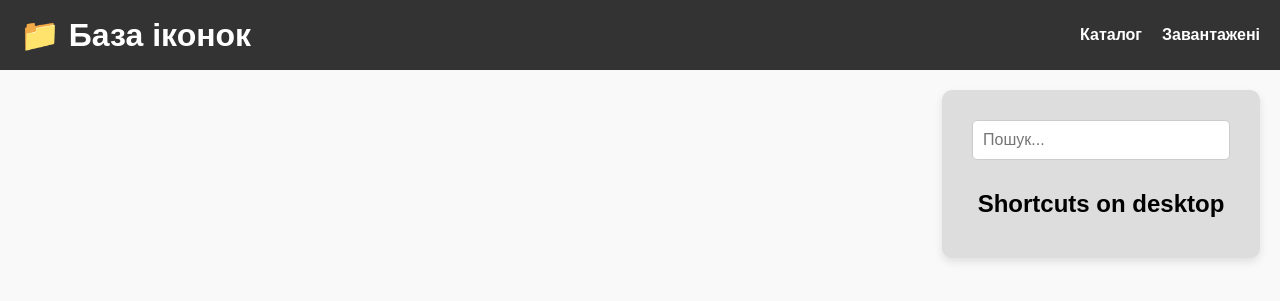
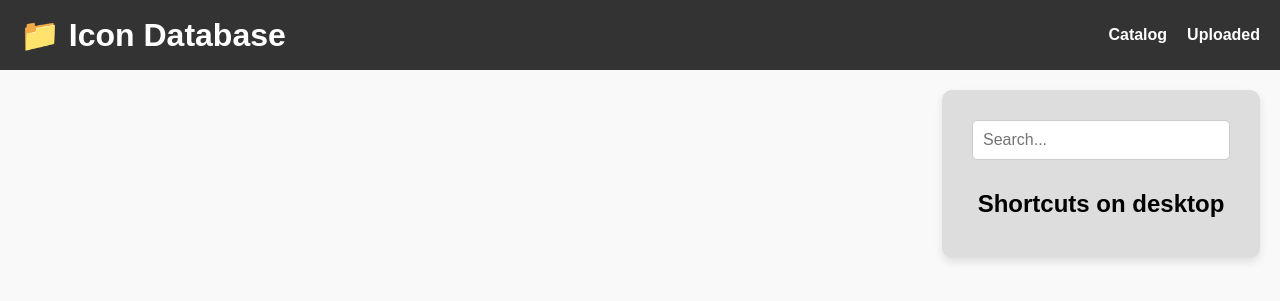
Before and after one commit to Artur-Nayman/icon_changer, a Flask app: template templates/index.html in a window 1280 px wide. Shown: the top 301 px of the page. Run offline with Flask 3, Linux system fonts and the light colour scheme; the template is opened without the code that fills it, so the values that code supplies are empty; parts of the project's set-up code (start-up, migrations or seed data) failed here and were passed over.

Commit message:
Translated all textes

```diff
--- a/app.py
+++ b/app.py
@@ -1,4 +1,4 @@
-#Run pyinstaller app.spec to do exe file
+#Run pyinstaller --onefile app.py to do exe file
 from flask import Flask, render_template, request, jsonify
 import os
 from main import change_existing_shortcut_icon, scan_directory, reformat_file
@@ -6,7 +6,6 @@ from config import icon_directory, desktop_path
 import requests
 from flask_cors import CORS
 import webbrowser
-from threading import Timer
 
 app = Flask(__name__)
 CORS(app)
@@ -79,7 +78,9 @@ def download_icon():
         return jsonify({"message": f"Помилка: {str(e)}"}), 500
 
 
+
 if __name__ == '__main__':
     url = "https://artur-nayman.github.io/icon-db-wesite/"
-    Timer(1, lambda: webbrowser.open(url)).start()
-    app.run(debug=True)
+    if not app.debug or os.environ.get("WERKZEUG_RUN_MAIN") == "true":
+        webbrowser.open(url)
+    app.run(debug=False)
--- a/templates/index.html
+++ b/templates/index.html
@@ -1,5 +1,5 @@
 <!DOCTYPE html>
-<html lang="uk">
+<html lang="en">
 <head>
     <meta charset="UTF-8">
     <meta name="viewport" content="width=device-width, initial-scale=1.0">
@@ -11,7 +11,7 @@
             background-color: #f9f9f9;
         }
 
-        /* Навбар */
+        /* Navbar */
         .navbar {
             height: 70px;
             background-color: #333;
@@ -39,13 +39,13 @@
             color: #ddd;
         }
 
-        /* Основний контейнер */
+        /* Main container */
         .main-container {
             display: flex;
             overflow: hidden;
         }
 
-        /* Іконки */
+        /* Icons */
         .icon-grid {
             display: grid;
             grid-template-columns: repeat(auto-fill, minmax(120px, 1fr));
@@ -88,7 +88,7 @@
             display: none;
         }
 
-        /* Кнопка Встановити */
+        /* Install button */
         .install-btn {
             margin-top: 6px;
             font-size: 12px;
@@ -105,7 +105,7 @@
             background-color: #555;
         }
 
-        /* Бічна панель */
+        /* Sidebar */
         .sidebar {
             width: 300px;
             background-color: #ddd;
@@ -156,20 +156,20 @@
     </style>
 </head>
 <body>
-    <!-- Навбар -->
+    <!-- Navbar -->
     <div class="navbar">
-        <h1>📁 База іконок</h1>
+        <h1>📁 Icon Database</h1>
         <div class="nav-links">
-            <a href="https://artur-nayman.github.io/icon-db-wesite/" class="nav-link">Каталог</a>
-            <a href="http://127.0.0.1:5000" class="nav-link">Завантажені</a>
+            <a href="https://artur-nayman.github.io/icon-db-wesite/" class="nav-link">Catalog</a>
+            <a href="http://127.0.0.1:5000" class="nav-link">Uploaded</a>
         </div>
     </div>
 
-    <!-- Основний контейнер -->
+    <!-- Main container -->
     <div class="main-container">
-        <!-- Іконки -->
+        <!-- Icons -->
         <div class="icon-grid" id="iconGrid">
-            <!-- Іконки будуть вставлені сюди динамічно -->
+            <!-- Icons will be inserted here dynamically -->
             {% for icon in icons %}
             <div class="icon-wrapper" onclick="selectIcon('{{ icon }}')">
                 <img src="{{ url_for('static', filename='icons/' + icon) }}" alt="{{ icon }}">
@@ -178,10 +178,11 @@
             {% endfor %}
         </div>
 
-        <!-- Бічна панель -->
+
+        <!-- Sidebar -->
         <div class="sidebar">
             <div class="search-container">
-                <input type="text" id="searchInput" placeholder="Пошук..." onkeyup="filterIcons()">
+                <input type="text" id="searchInput" placeholder="Search..." onkeyup="filterIcons()">
             </div>
             <div class="shortcuts-list">
                 <h2>Shortcuts on desktop</h2>
@@ -196,7 +197,7 @@
 
     <script>
         function selectIcon(icon) {
-            const shortcutName = prompt("Введіть ім'я ярлика:");
+            const shortcutName = prompt("Enter shortcut name:");
             if (shortcutName) {
                 fetch('/select_icon', {
                     method: 'POST',
@@ -207,7 +208,7 @@
                 })
                 .then(response => response.json())
                 .then(data => {
-                    alert('Вибрана іконка: ' + data.icon + ' для ярлика: ' + data.shortcut);
+                    alert('Selected icon: ' + data.icon + ' for shortcut: ' + data.shortcut);
                 });
             }
         }
@@ -229,21 +230,20 @@
             }
         }
 
-
         document.addEventListener('DOMContentLoaded', () => {
-  // Знаходимо всі li у списку ярликів
+            // Find all li elements in the shortcut list
             const shortcutItems = document.querySelectorAll('.shortcuts-list ul li');
 
             shortcutItems.forEach(item => {
-    item.style.cursor = 'pointer'; // Курсор, що показує, що елемент клікабельний
+                item.style.cursor = 'pointer'; // Cursor indicates the item is clickable
 
                 item.addEventListener('click', () => {
                     const textToCopy = item.textContent.trim();
 
                     navigator.clipboard.writeText(textToCopy).then(() => {
-        alert(`"${textToCopy}" скопійовано в буфер обміну`);
+                        alert(`"${textToCopy}" copied to clipboard`);
                     }).catch(err => {
-        alert('Не вдалося скопіювати текст: ' + err);
+                        alert('Failed to copy text: ' + err);
                     });
                 });
             });
```
Also changed, not shown: config.py (+13 -9 lines). Lines whose indentation alone changed are shown as unchanged.
